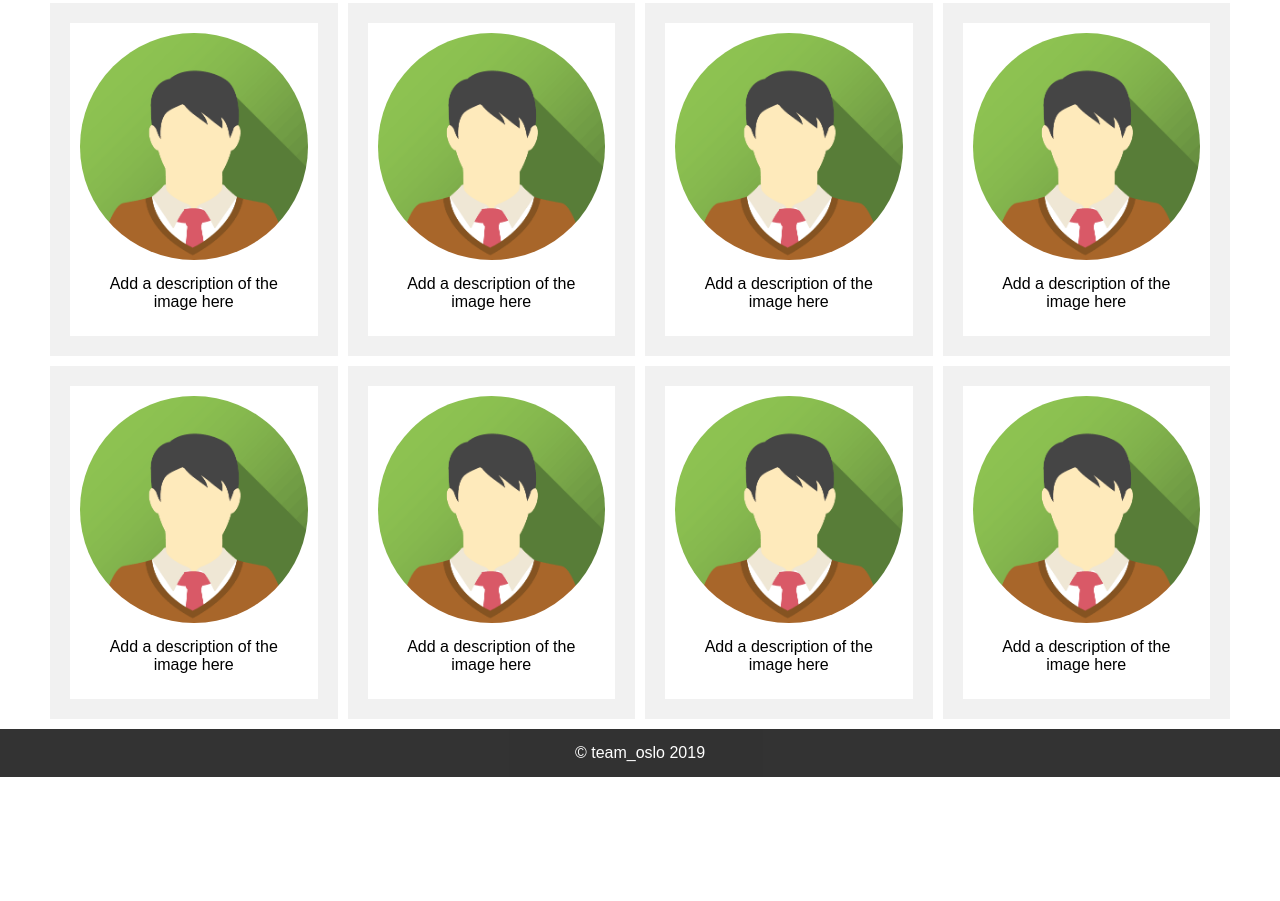
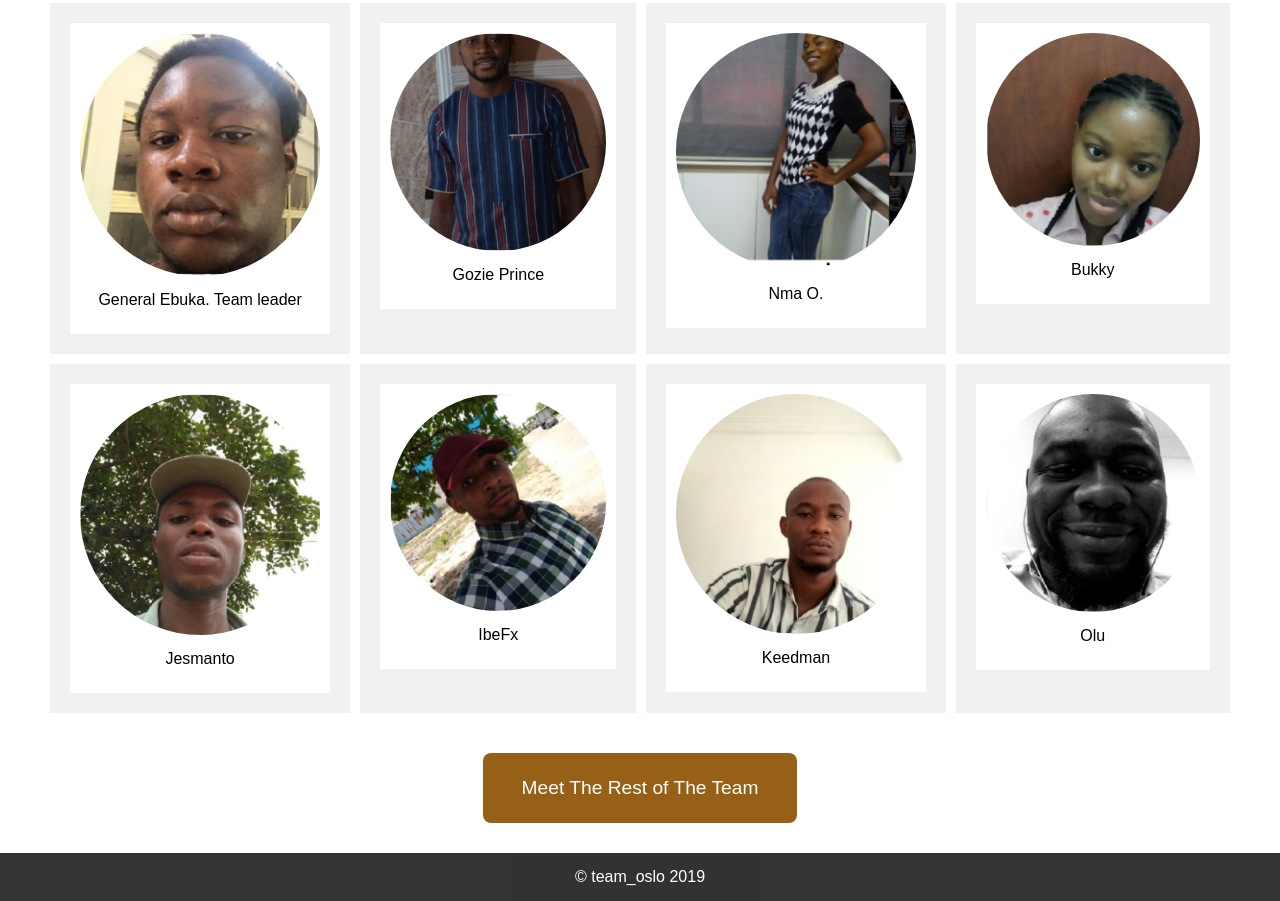
Before and after one commit to Oslo-Diner/oslodiner, a plain HTML site: page about/about.html in a window 1280 px wide. Shown: the part 849-1750 px from the top of the page. Before the commit the page ends 1626 px from the top, so only its background shows below. Drawn offline with Linux system fonts and the light colour scheme.

Commit message:
fixed the contact page, and its responsiveness, and minor changes

```diff
--- a/about/about.html
+++ b/about/about.html
@@ -100,55 +100,55 @@
                 <div class="grid-container">
                     <div class="item10">
                         <div class="content">
-                            <img src="../images/avatar2.png" alt="Avatar" class="avatar">
-                            <div class="desc">Add a description of the image here</div>
+                            <img src="../team/images/ebuka.JPG" alt="Avatar" class="avatar">
+                            <div class="desc">General Ebuka. Team leader</div>
                         </div>
                     </div>
                     <div class="item11">
                         <div class="content">
-                            <img src="../images/avatar2.png" alt="Avatar" class="avatar">
-                            <div class="desc">Add a description of the image here</div>
+                            <img src="../team/images/GP.JPG" alt="Avatar" class="avatar">
+                            <div class="desc">Gozie Prince</div>
                         </div>
                     </div>
                     <div class="item12">
                         <div class="content">
-                            <img src="../images/avatar2.png" alt="Avatar" class="avatar">
-                            <div class="desc">Add a description of the image here</div>
+                            <img src="../team/images/nma.JPG" alt="Avatar" class="avatar">
+                            <div class="desc">Nma O.</div>
                         </div>
                     </div>
                     <div class="item13">
                         <div class="content">
-                            <img src="../images/avatar2.png" alt="Avatar" class="avatar">
-                            <div class="desc">Add a description of the image here</div>
+                            <img src="../team/images/bukky.JPG" alt="Avatar" class="avatar">
+                            <div class="desc">Bukky</div>
                         </div>
                     </div>
 
                     <div class="item115">
                         <div class="content">
-                            <img src="../images/avatar2.png" alt="Avatar" class="avatar">
-                            <div class="desc">Add a description of the image here</div>
+                            <img src="../team/images/jesmanto.JPG" alt="Avatar" class="avatar">
+                            <div class="desc">Jesmanto</div>
                         </div>
                     </div>
 
                     <div class="item16">
                         <div class="content">
-                            <img src="../images/avatar2.png" alt="Avatar" class="avatar">
-                            <div class="desc">Add a description of the image here</div>
+                            <img src="../team/images/ibefx.JPG" alt="Avatar" class="avatar">
+                            <div class="desc">IbeFx</div>
                         </div>
                     </div>
 
 
                     <div class="item17">
                         <div class="content">
-                            <img src="../images/avatar2.png" alt="Avatar" class="avatar">
-                            <div class="desc">Add a description of the image here</div>
+                            <img src="../team/images/keedman.JPG" alt="Avatar" class="avatar">
+                            <div class="desc">Keedman</div>
                         </div>
                     </div>
 
                     <div class="item18">
                         <div class="content">
-                            <img src="../images/avatar2.png" alt="Avatar" class="avatar">
-                            <div class="desc">Add a description of the image here</div>
+                            <img src="../team/images/olu.JPG" alt="Avatar" class="avatar">
+                            <div class="desc">Olu</div>
                         </div>
                     </div>
 
@@ -157,6 +157,9 @@
 
             </section>
         </div>
+        <div class="send-to-team-url">
+            <a href="../team/team.html"><button class="border-url" style="height: 70px;">Meet The Rest of The Team</button></a>
+        </div>
     </main>
     <div class="footer">
         <p>&copy; team_oslo 2019</p>
--- a/main.css
+++ b/main.css
@@ -1,7 +1,9 @@
 * {
   box-sizing: border-box;
 }
-
+html{
+  scroll-behavior: smooth;
+}
 
 body {
   height: 100%;
@@ -94,6 +96,7 @@ body {
 
 .bg {
   /* The image used */
+  margin-top: 63px;
   background-image: url(images/homepage.jpg);
   /* Full height */
   width: 100%;
@@ -198,9 +201,6 @@ grid-template-columns: auto auto;
   }
 }
 
-
-
-
 .content {
   background-color: white;
   padding: 10px;
@@ -268,8 +268,6 @@ div.desc {
   padding: 15px;
   text-align: center;
 }
-
-
 
 main {
   margin-top: 10rem;
@@ -575,11 +573,22 @@ div .descr .name {
   }
 }
 
+
+.send-to-team-url{
+  text-align: center;
+  margin: 30px;
+}
+button.border-url:hover{
+  border: 1px solid#966116;
+
+}
+
 /* ____________________________________________________________________________
 __________________CSS STYLING FOR THE CONTACT US PAGE___________________________ */
 
 .cont-bg {
   /* The image used */
+  /* margin-top: 63px; */
   background-image: url(./images/wall2.png);
   /* Full height */
   width: 100%;
@@ -613,6 +622,7 @@ __________________CSS STYLING FOR THE CONTACT US PAGE___________________________
 
 #contact{
   max-width: 100%;
+  margin: 4rem;
 }
 
 #contact-form{
@@ -715,3 +725,6 @@ _________________CSS STYLING FOR THE FAQ PAGE_______________________________ */
   max-width: 400px;
 }
 }
+
+/* ____________________________________________________________________________
+__________________CSS STYLING FOR THE TEAM PAGE___________________________ */
--- a/menu/menu.js
+++ b/menu/menu.js
@@ -3,6 +3,11 @@ var cta = document.querySelectorAll(".cta");
 var backDrop =document.querySelector(".backdrop");
 var emailForm =document.querySelector(".modal");
 var totalBill;
+
+backDrop.addEventListener("click", ()=>{
+    confirm("You are about to close you transaction")
+    window.location.reload(true);
+})
 //to get the cost of each item when you click the oder button
 for (var i = 0; i < cta.length; i++) {
     cta[i].addEventListener("click", (foo) => {
```
Also changed, not shown: contact/contact.html (+1 -1 lines), team/team.html (added, +55 -0 lines), team/images/GP.JPG (added), team/images/bukky.JPG (added), team/images/ebuka.JPG (added), team/images/ibefx.JPG (added), team/images/jesmanto.JPG (added), team/images/keedman.JPG (added), team/images/nma.JPG (added), team/images/olu.JPG (added).
